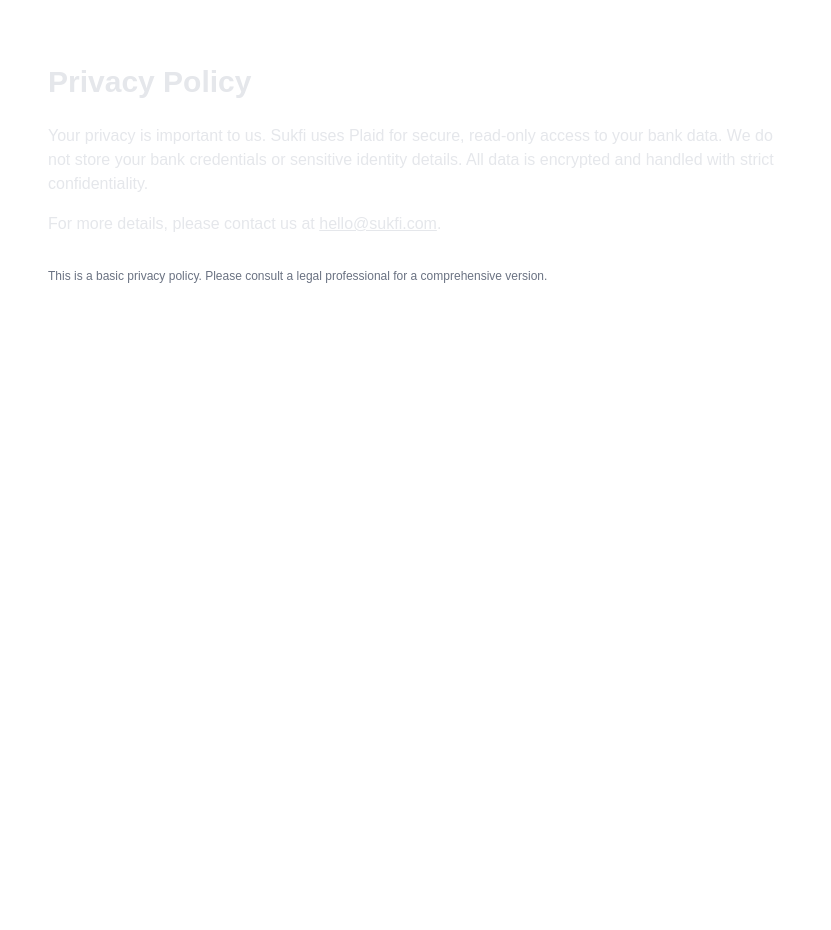
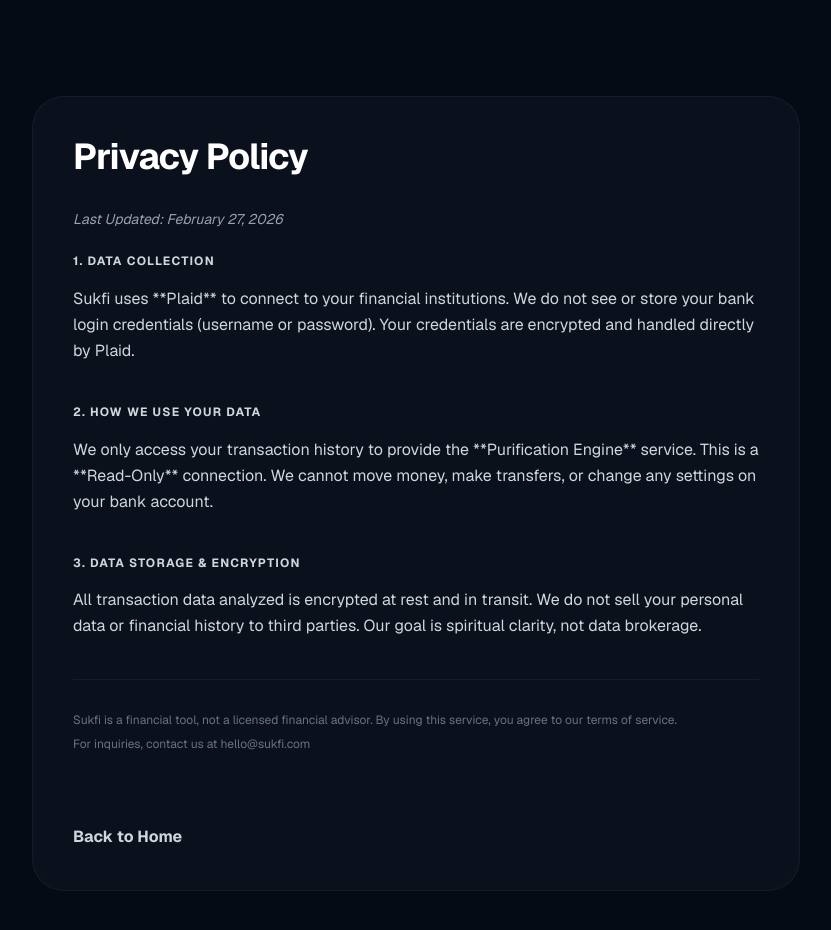
Before and after one commit to mubashiraden00-alt/Sukfi-waitlist, a Next.js app: page /privacy in a window 1280 px wide. Shown: the top 930 px of the page, without its empty margins (224-1055 px from the left). Before the commit the page ends 800 px from the top, so only its background shows below. Built offline with nearby package versions, Linux system fonts and the light colour scheme.

Commit message:
docs: fintech grade privacy policy with legalese sections

```diff
--- a/src/app/privacy/page.tsx
+++ b/src/app/privacy/page.tsx
@@ -1,10 +1,32 @@
-export default function PrivacyPolicy() {
+export default function PrivacyPage() {
   return (
-    <main className="max-w-3xl mx-auto py-16 px-4 text-gray-200">
-      <h1 className="text-3xl font-bold mb-6 text-brand-green">Privacy Policy</h1>
-      <p className="mb-4">Your privacy is important to us. Sukfi uses Plaid for secure, read-only access to your bank data. We do not store your bank credentials or sensitive identity details. All data is encrypted and handled with strict confidentiality.</p>
-      <p className="mb-4">For more details, please contact us at <a href="mailto:hello@sukfi.com" className="text-brand-green underline">hello@sukfi.com</a>.</p>
-      <p className="mt-8 text-xs text-gray-500">This is a basic privacy policy. Please consult a legal professional for a comprehensive version.</p>
-    </main>
+    <div className="min-h-screen bg-[#050B15] text-gray-300 p-8 md:p-24 font-sans leading-relaxed">
+      <div className="max-w-3xl mx-auto bg-[#0A101C] p-10 rounded-[32px] border border-white/5">
+        <h1 className="text-4xl font-bold text-white mb-8 tracking-tight">Privacy Policy</h1>
+        <p className="mb-6 text-sm text-gray-400 italic">Last Updated: February 27, 2026</p>
+
+        <section className="mb-10">
+          <h2 className="text-xl font-bold text-brand-green mb-4 uppercase tracking-widest text-[12px]">1. Data Collection</h2>
+          <p className="mb-4">Sukfi uses **Plaid** to connect to your financial institutions. We do not see or store your bank login credentials (username or password). Your credentials are encrypted and handled directly by Plaid.</p>
+        </section>
+
+        <section className="mb-10">
+          <h2 className="text-xl font-bold text-brand-green mb-4 uppercase tracking-widest text-[12px]">2. How We Use Your Data</h2>
+          <p className="mb-4">We only access your transaction history to provide the **Purification Engine** service. This is a **Read-Only** connection. We cannot move money, make transfers, or change any settings on your bank account.</p>
+        </section>
+
+        <section className="mb-10">
+          <h2 className="text-xl font-bold text-brand-green mb-4 uppercase tracking-widest text-[12px]">3. Data Storage & Encryption</h2>
+          <p className="mb-4">All transaction data analyzed is encrypted at rest and in transit. We do not sell your personal data or financial history to third parties. Our goal is spiritual clarity, not data brokerage.</p>
+        </section>
+
+        <section className="mb-10 text-xs text-gray-500 border-t border-white/5 pt-8">
+          <p className="mb-2">Sukfi is a financial tool, not a licensed financial advisor. By using this service, you agree to our terms of service.</p>
+          <p>For inquiries, contact us at <span className="text-brand-green">hello@sukfi.com</span></p>
+        </section>
+
+        <a href="/" className="inline-block mt-8 text-brand-green font-bold hover:underline">Back to Home</a>
+      </div>
+    </div>
   );
 }
```
